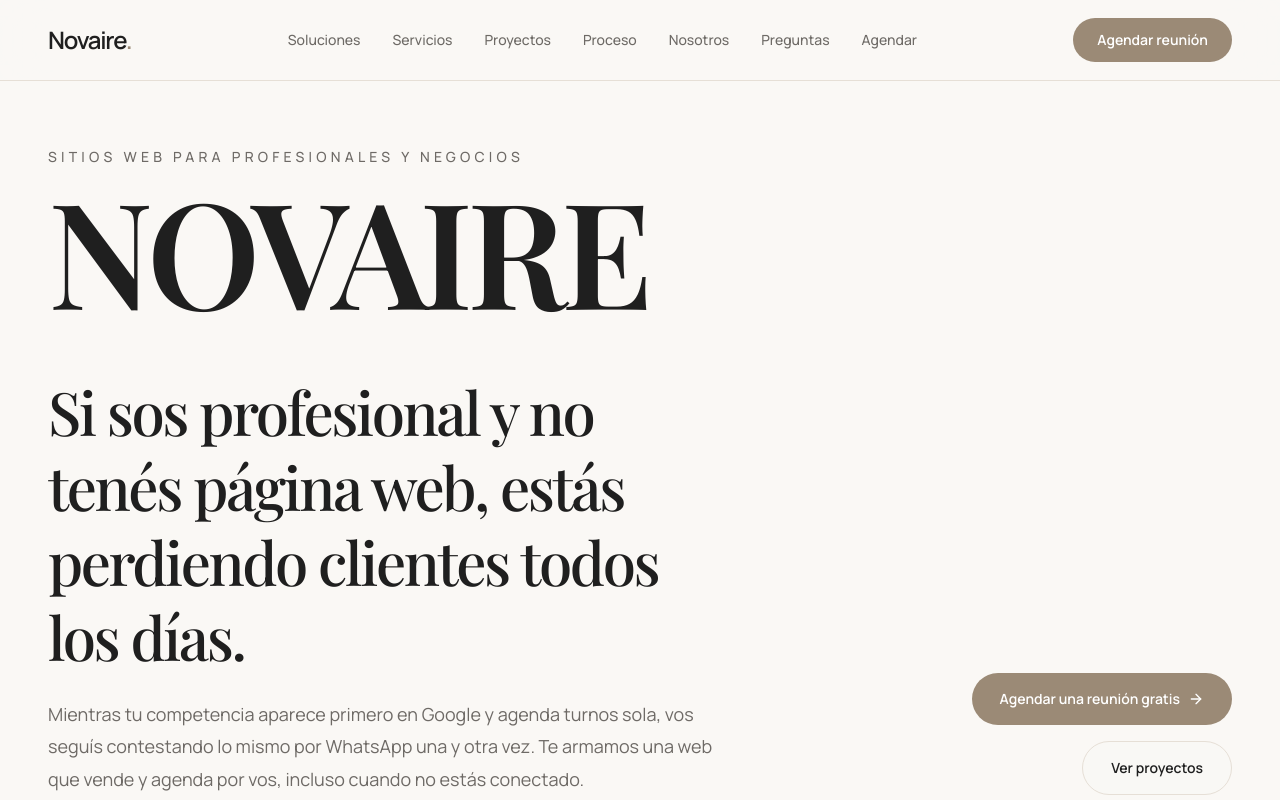
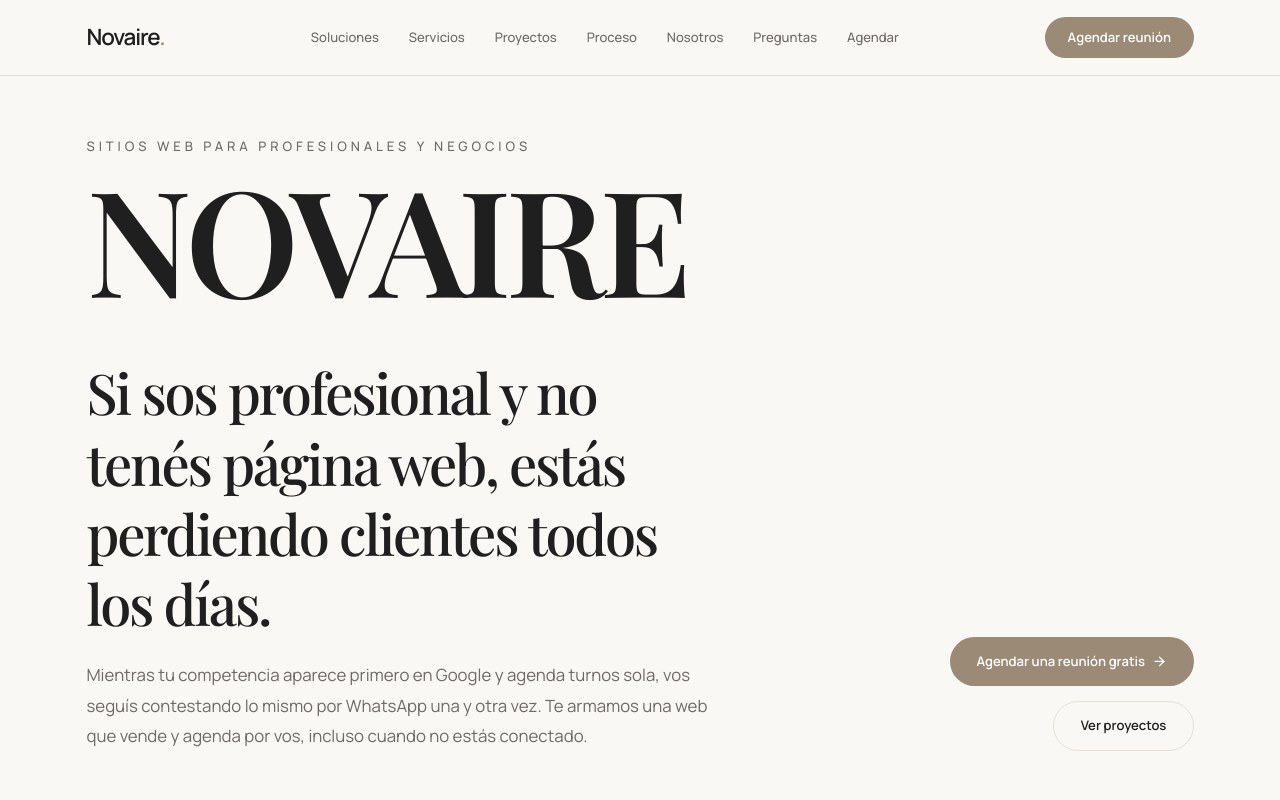
Before and after one commit to franetovichpia/AgenciaNovaire, a Next.js app: page / in a window 1280 px wide. Shown: the top 800 px of the page. Built offline with nearby package versions, Linux system fonts and the light colour scheme; a web font is replaced by a local one.

Commit message:
Adjust font size in global CSS

```diff
--- a/app/globals.css
+++ b/app/globals.css
@@ -95,6 +95,7 @@
 
 html {
   scroll-behavior: smooth;
+  font-size: 93.5%;
 }
 
 body {
```
